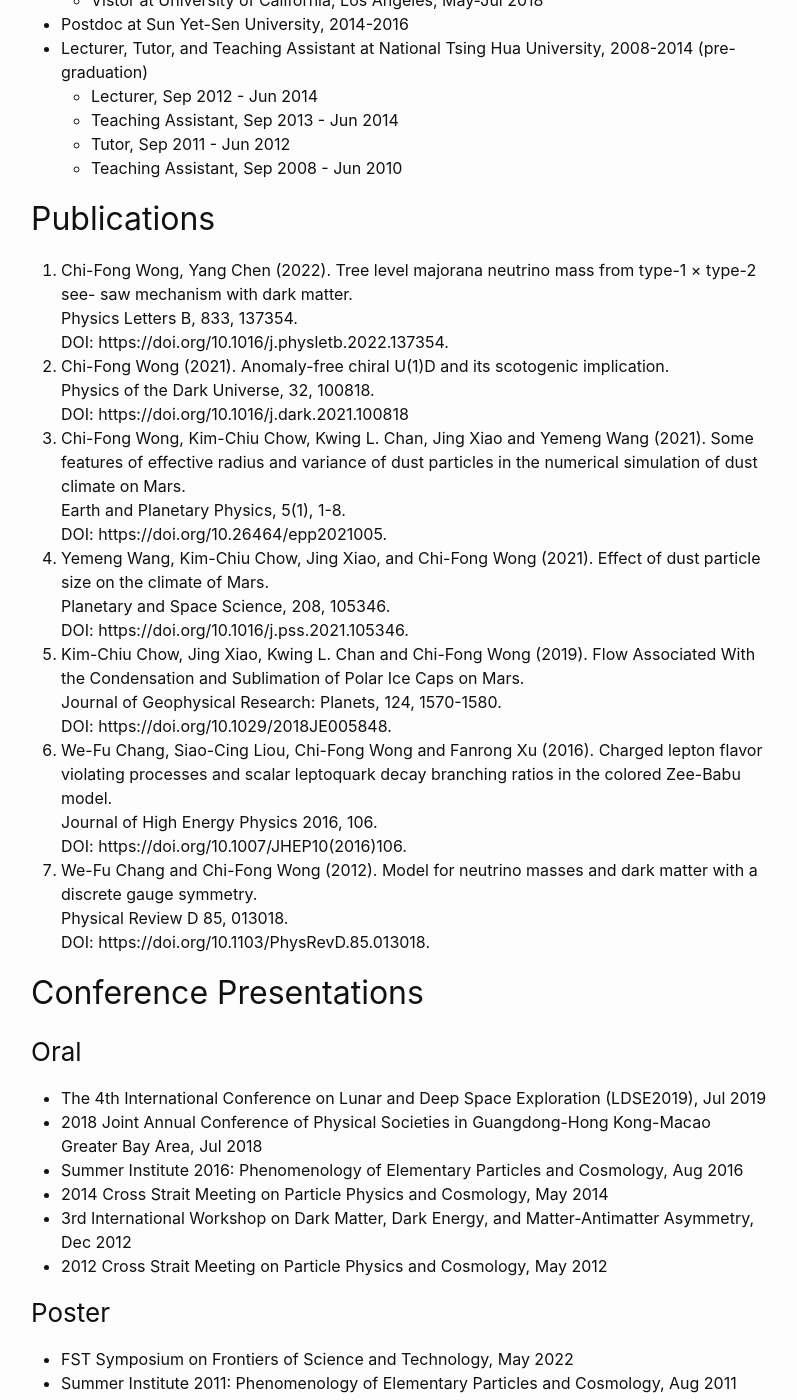
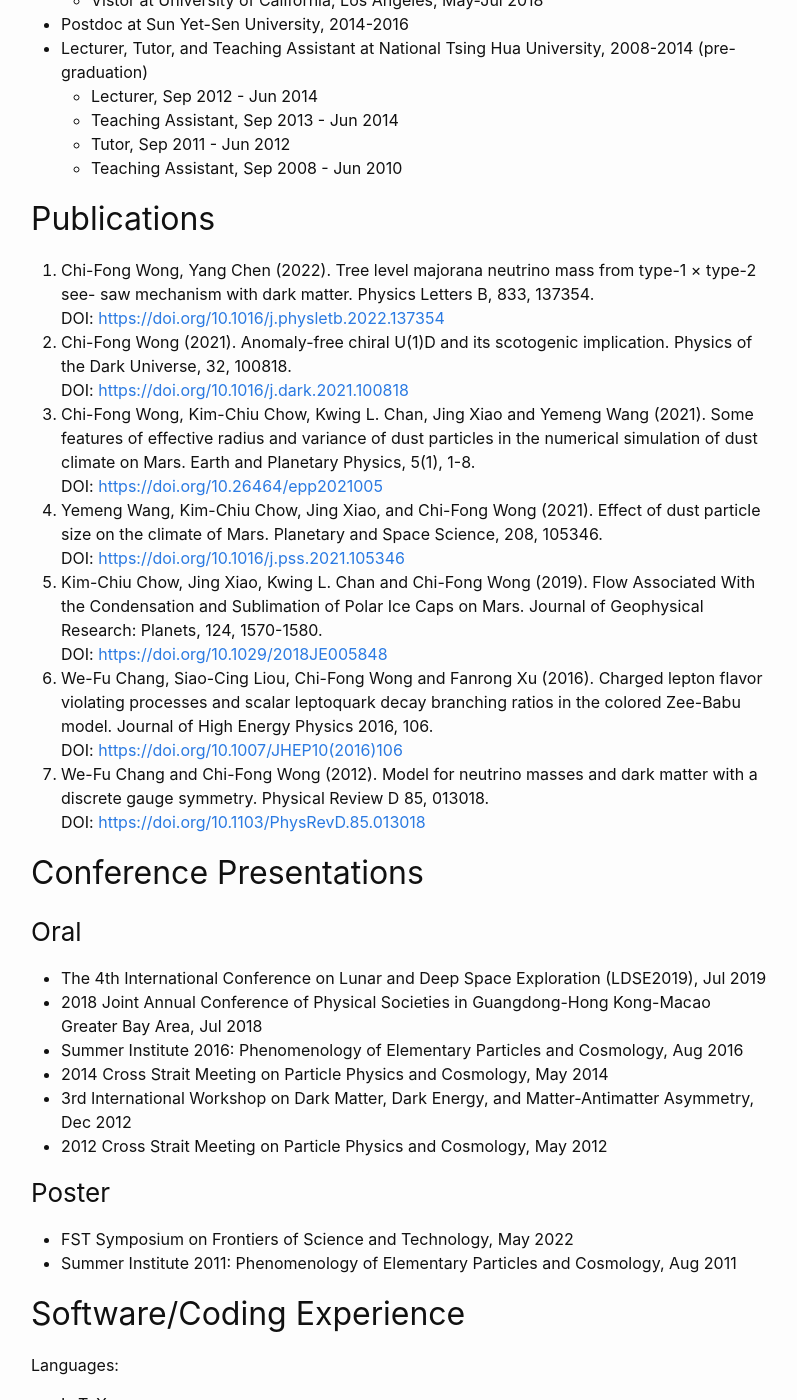
Before and after one commit to cffwxx/cffwxx.github.io, a Jekyll site: the page built from cv.md, in a window 1280 px wide and 1400 px high, scrolled down 626 px. Shown: the whole window, without its empty margins (239-1036 px from the left). Built offline with Jekyll 4.4.1, drawn with Linux system fonts in a browser that asks for light colours.

```diff
--- a/_includes/head.html
+++ b/_includes/head.html
@@ -4,11 +4,8 @@
   <meta name="viewport" content="width=device-width, initial-scale=1">
 
   {%- seo -%}
-
   <link rel="stylesheet" href="{{ "/assets/main.css" | relative_url }}">
-
   {%- feed_meta -%}
-
   {%- if jekyll.environment == 'production' and site.google_analytics -%}
     {%- include google-analytics.html -%}
   {%- endif -%}
--- a/cv.md
+++ b/cv.md
@@ -34,13 +34,13 @@ from National Tsing Hua University, 2008
 
 ## Publications
 
-1. Chi-Fong Wong, Yang Chen (2022). Tree level majorana neutrino mass from type-1 × type-2 see- saw mechanism with dark matter. <br>Physics Letters B, 833, 137354. <br>DOI: https://doi.org/10.1016/j.physletb.2022.137354.
-2. Chi-Fong Wong (2021). Anomaly-free chiral U(1)D and its scotogenic implication. <br>Physics of the Dark Universe, 32, 100818. <br>DOI: https://doi.org/10.1016/j.dark.2021.100818
-3. Chi-Fong Wong, Kim-Chiu Chow, Kwing L. Chan, Jing Xiao and Yemeng Wang (2021). Some features of effective radius and variance of dust particles in the numerical simulation of dust climate on Mars. <br>Earth and Planetary Physics, 5(1), 1-8. <br>DOI: https://doi.org/10.26464/epp2021005.
-4. Yemeng Wang, Kim-Chiu Chow, Jing Xiao, and Chi-Fong Wong (2021). Effect of dust particle size on the climate of Mars. <br>Planetary and Space Science, 208, 105346. <br>DOI: https://doi.org/10.1016/j.pss.2021.105346.
-5. Kim-Chiu Chow, Jing Xiao, Kwing L. Chan and Chi-Fong Wong (2019). Flow Associated With the Condensation and Sublimation of Polar Ice Caps on Mars. <br>Journal of Geophysical Research: Planets, 124, 1570-1580. <br>DOI: https://doi.org/10.1029/2018JE005848.
-6. We-Fu Chang, Siao-Cing Liou, Chi-Fong Wong and Fanrong Xu (2016). Charged lepton flavor violating processes and scalar leptoquark decay branching ratios in the colored Zee-Babu model. <br>Journal of High Energy Physics 2016, 106. <br>DOI: https://doi.org/10.1007/JHEP10(2016)106.
-7. We-Fu Chang and Chi-Fong Wong (2012). Model for neutrino masses and dark matter with a discrete gauge symmetry. <br>Physical Review D 85, 013018. <br>DOI: https://doi.org/10.1103/PhysRevD.85.013018.
+1. Chi-Fong Wong, Yang Chen (2022). Tree level majorana neutrino mass from type-1 × type-2 see- saw mechanism with dark matter. Physics Letters B, 833, 137354. <br>DOI: <https://doi.org/10.1016/j.physletb.2022.137354>
+2. Chi-Fong Wong (2021). Anomaly-free chiral U(1)D and its scotogenic implication. Physics of the Dark Universe, 32, 100818. <br>DOI: <https://doi.org/10.1016/j.dark.2021.100818>
+3. Chi-Fong Wong, Kim-Chiu Chow, Kwing L. Chan, Jing Xiao and Yemeng Wang (2021). Some features of effective radius and variance of dust particles in the numerical simulation of dust climate on Mars. Earth and Planetary Physics, 5(1), 1-8. <br>DOI: <https://doi.org/10.26464/epp2021005>
+4. Yemeng Wang, Kim-Chiu Chow, Jing Xiao, and Chi-Fong Wong (2021). Effect of dust particle size on the climate of Mars. Planetary and Space Science, 208, 105346. <br>DOI: <https://doi.org/10.1016/j.pss.2021.105346>
+5. Kim-Chiu Chow, Jing Xiao, Kwing L. Chan and Chi-Fong Wong (2019). Flow Associated With the Condensation and Sublimation of Polar Ice Caps on Mars. Journal of Geophysical Research: Planets, 124, 1570-1580. <br>DOI: <https://doi.org/10.1029/2018JE005848>
+6. We-Fu Chang, Siao-Cing Liou, Chi-Fong Wong and Fanrong Xu (2016). Charged lepton flavor violating processes and scalar leptoquark decay branching ratios in the colored Zee-Babu model. Journal of High Energy Physics 2016, 106. <br>DOI: <https://doi.org/10.1007/JHEP10(2016)106>
+7. We-Fu Chang and Chi-Fong Wong (2012). Model for neutrino masses and dark matter with a discrete gauge symmetry. Physical Review D 85, 013018. <br>DOI: <https://doi.org/10.1103/PhysRevD.85.013018>
 
 ## Conference Presentations
 
```
Also changed, not shown: _layouts/home.html (+6 -3 lines), index.md (+13 -13 lines).
